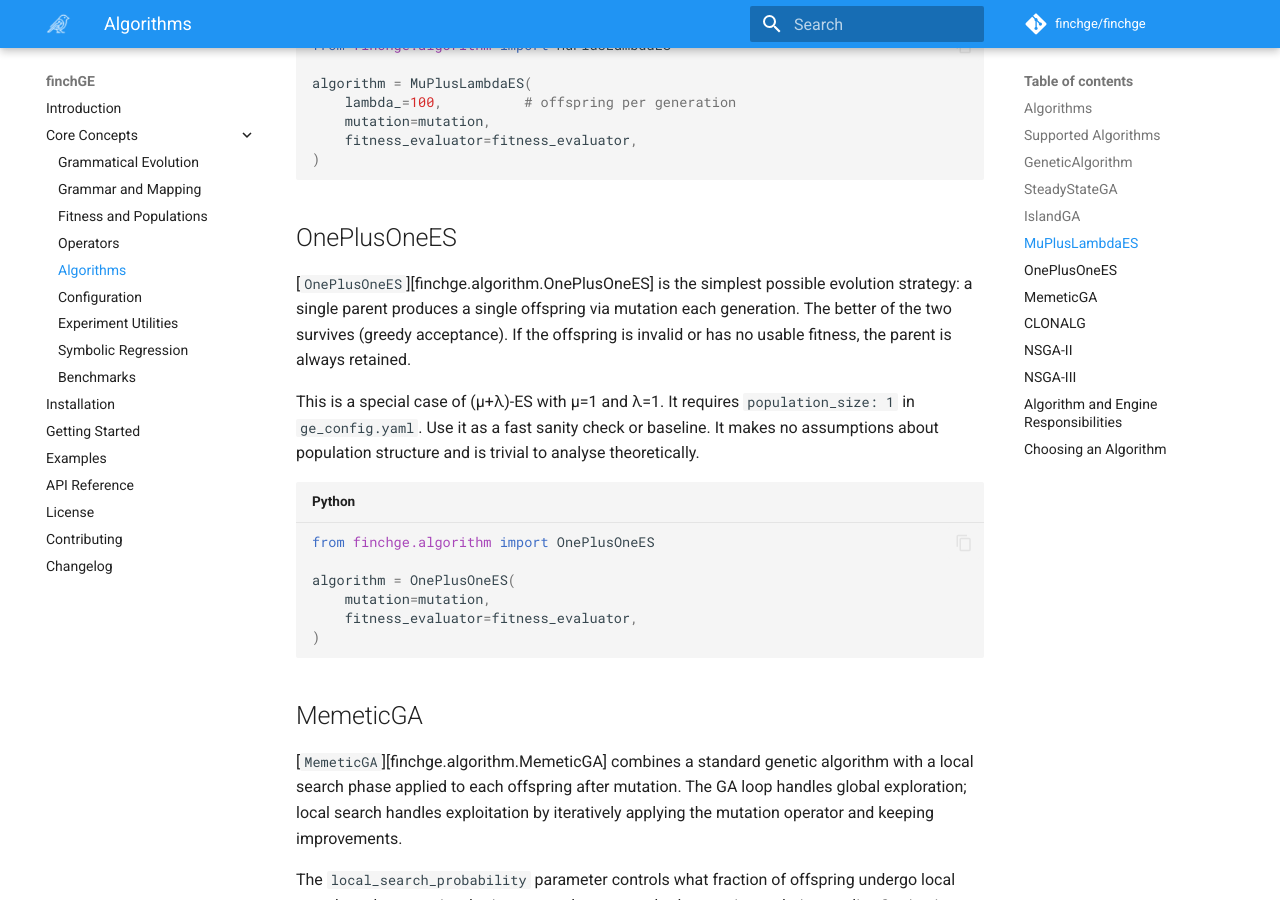
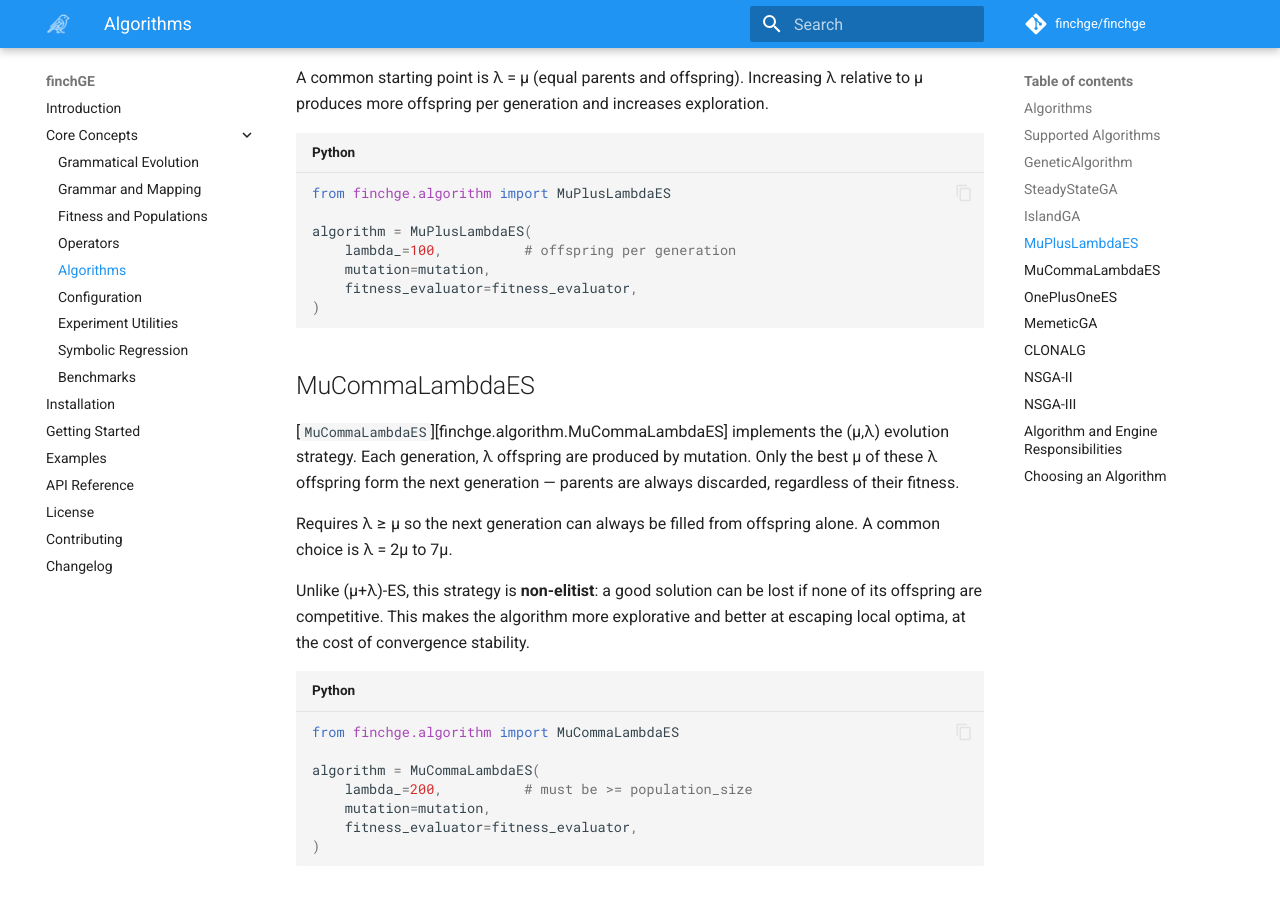
Before and after one commit to darshanz/finchge, an MkDocs documentation site: the page built from docs/algorithms.md, in a window 1280 px wide and 900 px high, scrolled down 2909 px. Built offline with MkDocs 1.6.1 and Material for MkDocs 9.7.7, drawn with Linux system fonts in a browser that asks for light colours; comment, search, counter and statistics services are not loaded; some of the changed text lies outside the part shown.

Commit message:
docs: algorithm documentation, added mu comma lambda ES

````diff
--- a/docs/algorithms.md
+++ b/docs/algorithms.md
@@ -12,6 +12,7 @@
 | [`SteadyStateGA`][finchge.algorithm.SteadyStateGA] | Single-objective | Genitor-style steady-state replacement; offspring enter the population immediately. |
 | [`IslandGA`][finchge.algorithm.IslandGA] | Single-objective | Parallel sub-populations with periodic migration to preserve diversity. |
 | [`MuPlusLambdaES`][finchge.algorithm.MuPlusLambdaES] | Single-objective | (µ+λ)-ES: best µ from µ parents + λ offspring survive each generation. |
+| [`MuCommaLambdaES`][finchge.algorithm.MuCommaLambdaES] | Single-objective | (µ,λ)-ES: best µ from λ offspring only; parents are always discarded. |
 | [`OnePlusOneES`][finchge.algorithm.OnePlusOneES] | Single-objective | Simplest evolution strategy: one parent produces one offspring; the better survives. |
 | [`MemeticGA`][finchge.algorithm.MemeticGA] | Single-objective | GA augmented with local search: each offspring is hill-climbed before replacement. |
 | [`CLONALG`][finchge.algorithm.CLONALG] | Single-objective | Clonal selection: top individuals are cloned and hypermutated; best clones survive. |
@@ -98,7 +99,29 @@
 )
 ```
 
+## MuCommaLambdaES
 
+[`MuCommaLambdaES`][finchge.algorithm.MuCommaLambdaES] implements the (µ,λ)
+evolution strategy. Each generation, λ offspring are produced by mutation. Only
+the best µ of these λ offspring form the next generation — parents are always
+discarded, regardless of their fitness.
+
+Requires λ ≥ µ so the next generation can always be filled from offspring alone.
+A common choice is λ = 2µ to 7µ.
+
+Unlike (µ+λ)-ES, this strategy is **non-elitist**: a good solution can be lost
+if none of its offspring are competitive. This makes the algorithm more explorative
+and better at escaping local optima, at the cost of convergence stability.
+
+```python
+from finchge.algorithm import MuCommaLambdaES
+
+algorithm = MuCommaLambdaES(
+    lambda_=200,          # must be >= population_size
+    mutation=mutation,
+    fitness_evaluator=fitness_evaluator,
+)
+```
 
 
 ## OnePlusOneES
````
